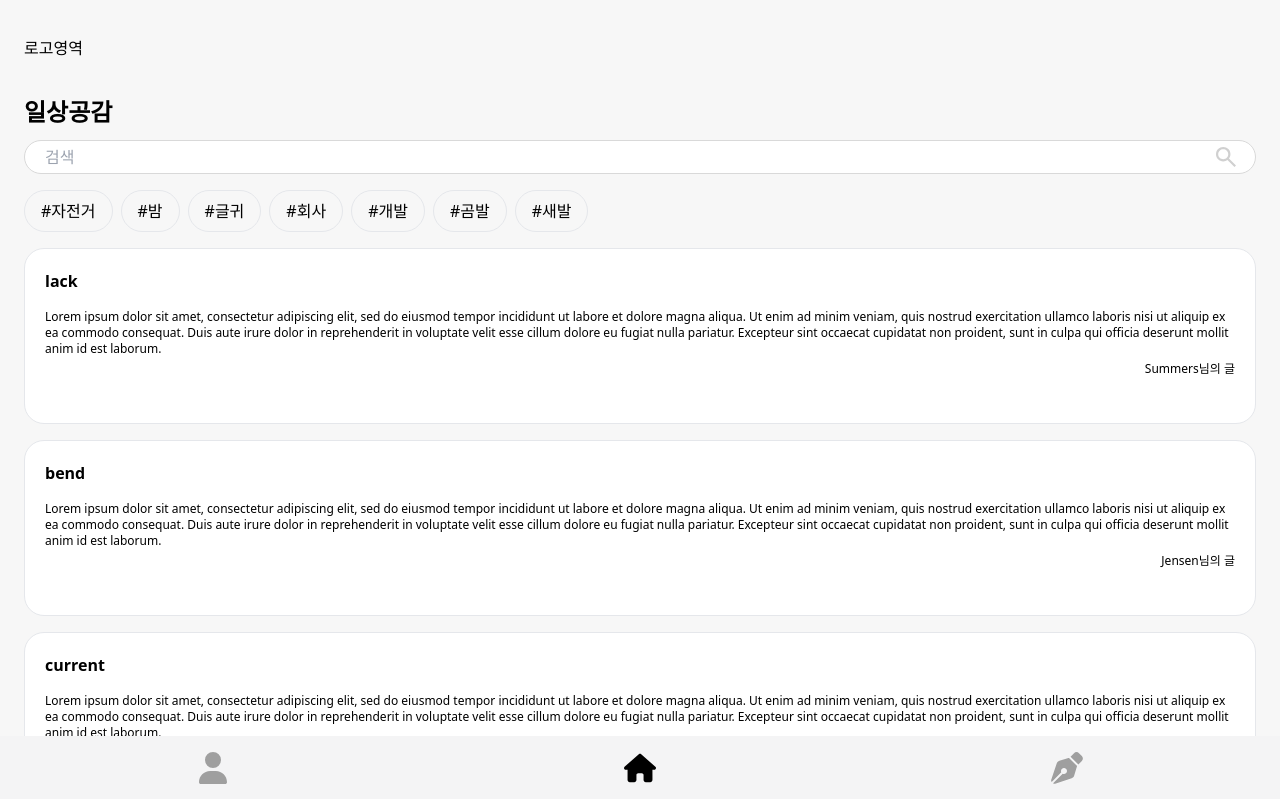
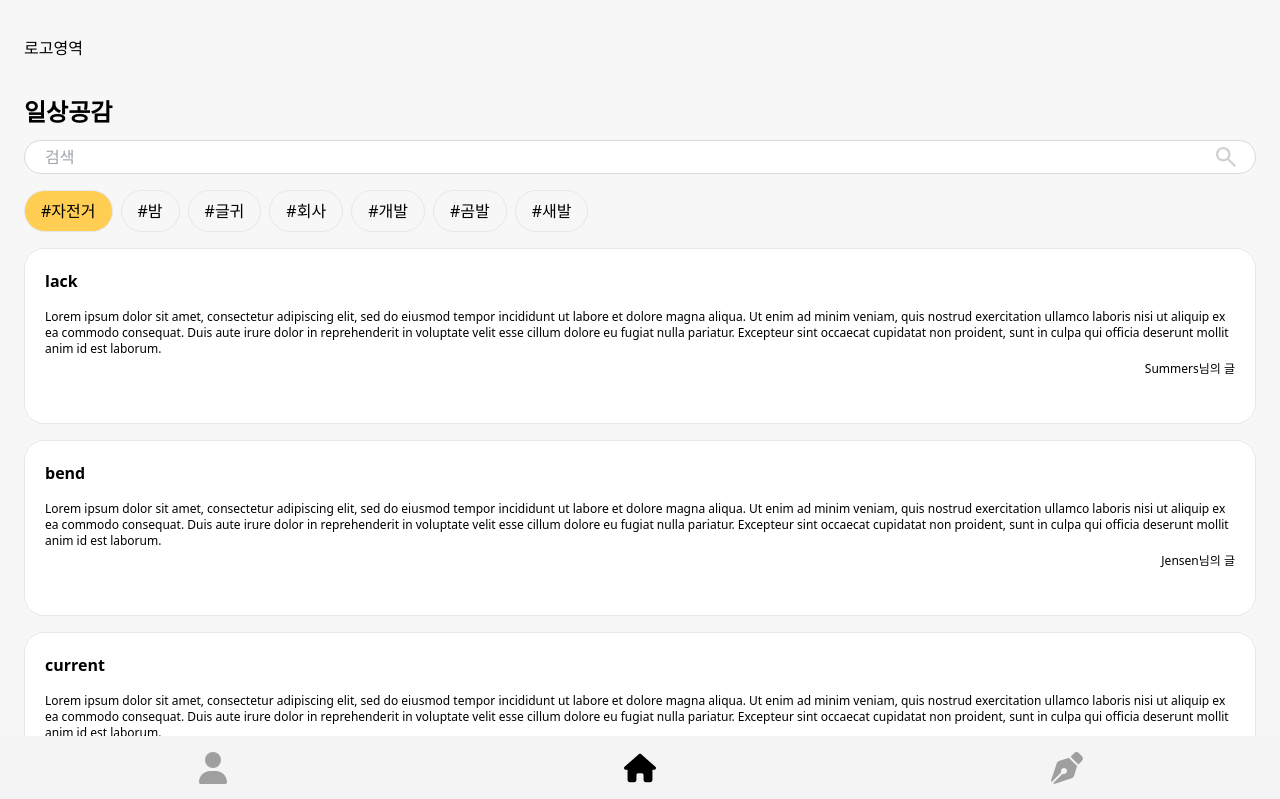
Before and after one commit to project-writers/ilsang-0gam, a React (Vite) app in the folder frontend/: page /main in a window 1280 px wide. Shown: the top 799 px of the page. Built offline with nearby package versions, Linux system fonts and the light colour scheme.

Commit message:
fix : 태그 배경색 prop 삭제

```diff
--- a/frontend/src/component/Tag.tsx
+++ b/frontend/src/component/Tag.tsx
@@ -1,6 +1,6 @@
 import { useEffect, useRef } from 'react'
 
-export function Tag({ bgColor }: { bgColor: string }) {
+export function Tag() {
     const containerRef = useRef<HTMLDivElement>(null)
     useEffect(() => {
         const container = containerRef.current
@@ -32,7 +32,7 @@ export function Tag({ bgColor }: { bgColor: string }) {
             className="mt-4 overflow-auto whitespace-nowrap scrollbar-hide"
         >
             <button
-                className={`mr-2 px-4 py-2 border rounded-full bg-[${bgColor}]`}
+                className={`mr-2 px-4 py-2 border rounded-full bg-[#FFCE52]`}
             >
                 #자전거
             </button>
--- a/frontend/src/page/main/Main.tsx
+++ b/frontend/src/page/main/Main.tsx
@@ -112,7 +112,7 @@ export function MainPage() {
                         />
                     </svg>
                 </form>
-                <Tag bgColor="#FFCE52" />
+                <Tag />
                 {keyword && data ? (
                     isLoading ? (
                         'Loading...'
```
